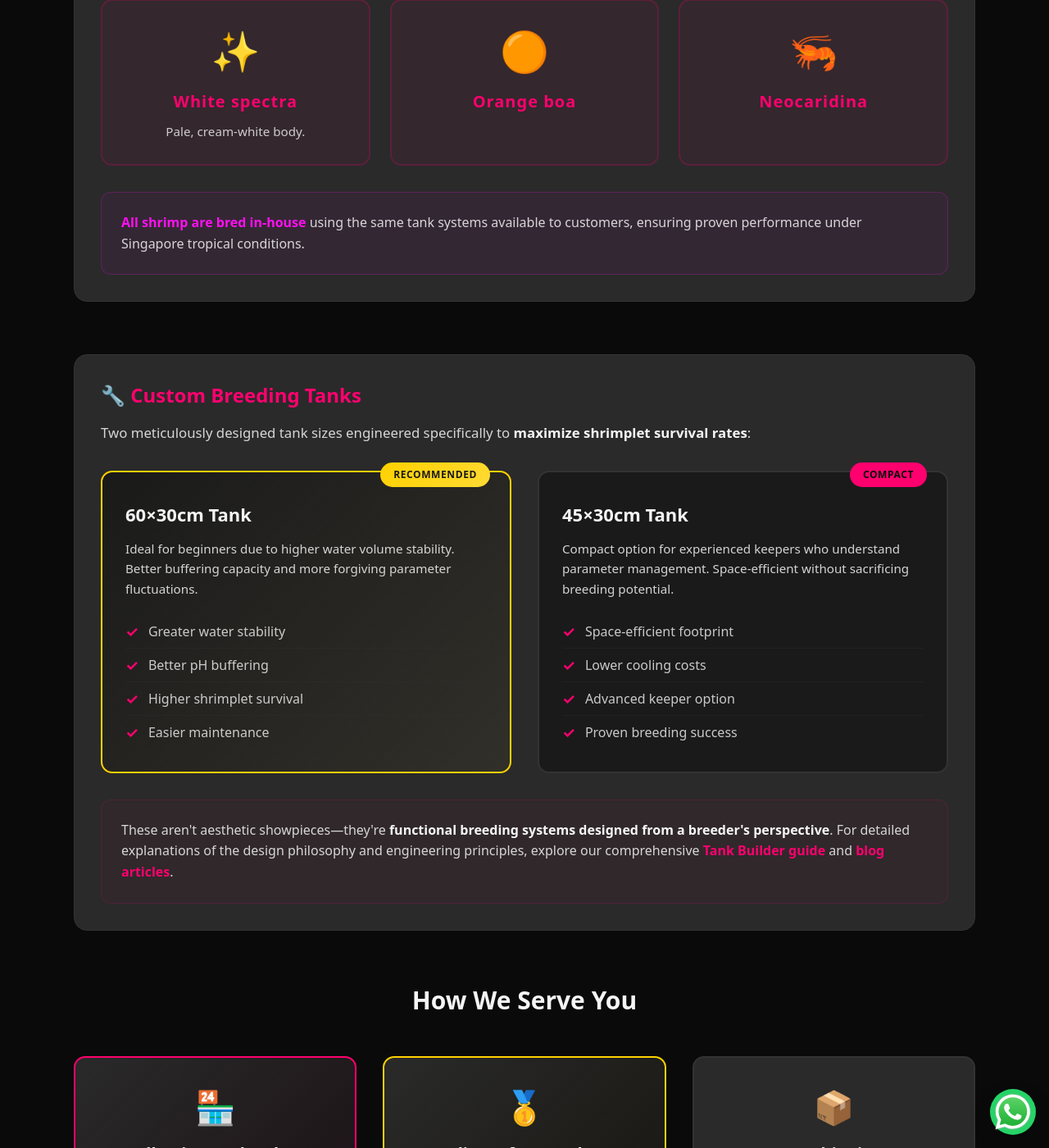
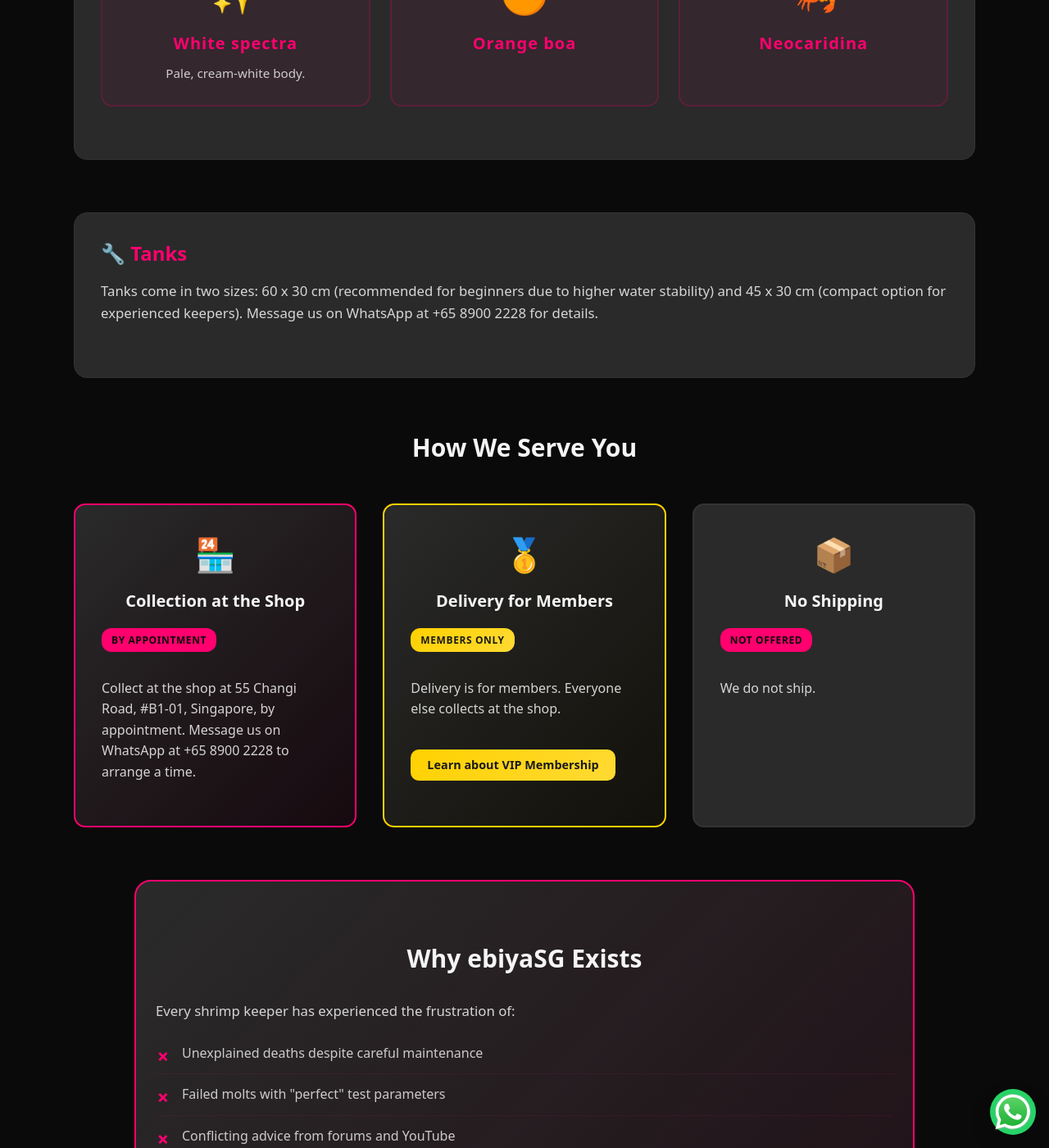
Before and after one commit to m33lucky-benny/reimagined-eureka, a Jekyll site: the page built from about.md, in a window 1280 px wide and 1400 px high, scrolled down 1527 px. Shown: the whole window at 82% size. Built offline with Jekyll 4.4.1, drawn with Linux system fonts in a browser that asks for light colours; some of the changed text lies outside the part shown.

Commit message:
about: replace the custom tank section with the two tank sizes
Title, hero line and descriptions say Singapore-based Caridina shrimp
breeder instead of custom tank builder. The tank section is now the
owner's two-size wording. Removes the in-house/proven-performance box,
the tank-building team clause and "Custom aquarium design" from the
JSON-LD.

Co-Authored-By: Claude Sonnet 5.5 <noreply@anthropic.com>

```diff
--- a/about.md
+++ b/about.md
@@ -1,14 +1,13 @@
 ---
 layout: page
-title: "About ebiyaSG – Singapore Caridina Shrimp Specialist & Custom Tank Builder | Expert Breeder"
+title: "About ebiyaSG – a Singapore-based Caridina Shrimp Breeder"
 permalink: /about/
-description: "Professional Caridina shrimp breeder in Singapore: fancy red tigers, blue king kong, white spectra and orange boa, plus Neocaridina. Custom breeding tanks designed for maximum shrimplet survival rates. Located at 55 Changi Road, #B1-01, Singapore. About 3 years old: a hobby that became a business."
+description: "Professional Caridina shrimp breeder in Singapore: fancy red tigers, blue king kong, white spectra and orange boa, plus Neocaridina. Tanks come in two sizes: 60 x 30 cm and 45 x 30 cm. Located at 55 Changi Road, #B1-01, Singapore. About 3 years old: a hobby that became a business."
 author: ebiyaSG
 image: /assets/images/green-tiger.png
 keywords:
   - caridina shrimp breeder Singapore
   - shrimp specialist Singapore
-  - custom shrimp tank builder
   - fancy red tiger shrimp Singapore
   - white spectra shrimp
   - blue king kong shrimp
@@ -23,7 +22,7 @@ keywords:
 
 # Open Graph
 og_title: "About ebiyaSG – Singapore's Caridina Shrimp Breeding Specialist"
-og_description: "Singapore Caridina breeder, about 3 years old: a hobby that became a business. Fancy red tigers, blue king kong, white spectra, orange boa and Neocaridina. Custom breeding tanks engineered for shrimplet survival. At 55 Changi Road, #B1-01, Singapore."
+og_description: "Singapore Caridina breeder, about 3 years old: a hobby that became a business. Fancy red tigers, blue king kong, white spectra, orange boa and Neocaridina. At 55 Changi Road, #B1-01, Singapore."
 og_type: website
 og_url: https://ebiya.sg/about/
 og_image: https://ebiya.sg/assets/images/green-tiger.png
@@ -32,7 +31,7 @@ og_image_alt: "ebiyaSG Caridina shrimp breeding specialist Singapore"
 # Twitter Card
 twitter_card: summary_large_image
 twitter_title: "About ebiyaSG – Singapore Caridina Shrimp Specialist"
-twitter_description: "Breeder of fancy red tigers, blue king kong, white spectra, orange boa and Neocaridina. Custom tanks for maximum shrimplet survival. About 3 years old: a hobby that became a business."
+twitter_description: "Breeder of fancy red tigers, blue king kong, white spectra, orange boa and Neocaridina. About 3 years old: a hobby that became a business."
 twitter_image: https://ebiya.sg/assets/images/green-tiger.png
 
 # Schema.org metadata
@@ -42,7 +41,7 @@ canonical_url: https://ebiya.sg/about/
 <div class="about-hero">
   <h1>About ebiya<span class="brand-sg">.SG</span></h1>
   <p class="hero-subtitle">
-    Singapore-based Caridina shrimp specialist and custom tank builder dedicated to helping
+    A Singapore-based Caridina shrimp breeder dedicated to helping
     shrimp keepers <strong>succeed where others struggle</strong>.
   </p>
 </div>
@@ -59,8 +58,8 @@ canonical_url: https://ebiya.sg/about/
 
     <p class="journey-text">
       What started as a hobby about 3 years ago has become a business, a professional breeding operation
-      built on <strong>years of hands-on experience</strong>. As a solo-run business partnered with
-      a skilled tank-building team, ebiyaSG combines the precision of specialist breeding with the
+      built on <strong>years of hands-on experience</strong>. As a solo-run business,
+      ebiyaSG combines the precision of specialist breeding with the
       practical knowledge gained from countless trial-and-error cycles.
     </p>
 
@@ -117,63 +116,14 @@ canonical_url: https://ebiya.sg/about/
         <h4>Neocaridina</h4>
       </div>
     </div>
-
-    <div class="quality-guarantee">
-      <p>
-        <strong>All shrimp are bred in-house</strong> using the same tank systems available to customers,
-        ensuring proven performance under Singapore tropical conditions.
-      </p>
-    </div>
   </div>
 
-  <!-- Custom Tanks -->
+  <!-- Tanks -->
   <div class="offering-block">
-    <h3>🔧 Custom Breeding Tanks</h3>
+    <h3>🔧 Tanks</h3>
     <p class="offering-intro">
-      Two meticulously designed tank sizes engineered specifically to
-      <strong>maximize shrimplet survival rates</strong>:
+      Tanks come in two sizes: 60 x 30 cm (recommended for beginners due to higher water stability) and 45 x 30 cm (compact option for experienced keepers). Message us on WhatsApp at +65 8900 2228 for details.
     </p>
-
-    <div class="tank-options">
-      <div class="tank-option recommended">
-        <div class="tank-badge">Recommended</div>
-        <h4>60×30cm Tank</h4>
-        <p class="tank-description">
-          Ideal for beginners due to higher water volume stability.
-          Better buffering capacity and more forgiving parameter fluctuations.
-        </p>
-        <ul class="tank-features">
-          <li>Greater water stability</li>
-          <li>Better pH buffering</li>
-          <li>Higher shrimplet survival</li>
-          <li>Easier maintenance</li>
-        </ul>
-      </div>
-
-      <div class="tank-option">
-        <div class="tank-badge">Compact</div>
-        <h4>45×30cm Tank</h4>
-        <p class="tank-description">
-          Compact option for experienced keepers who understand parameter management.
-          Space-efficient without sacrificing breeding potential.
-        </p>
-        <ul class="tank-features">
-          <li>Space-efficient footprint</li>
-          <li>Lower cooling costs</li>
-          <li>Advanced keeper option</li>
-          <li>Proven breeding success</li>
-        </ul>
-      </div>
-    </div>
-
-    <div class="tank-philosophy">
-      <p>
-        These aren't aesthetic showpieces—they're <strong>functional breeding systems designed
-        from a breeder's perspective</strong>. For detailed explanations of the design philosophy
-        and engineering principles, explore our comprehensive
-        <a href="/tank-builder/">Tank Builder guide</a> and <a href="/blog/">blog articles</a>.
-      </p>
-    </div>
   </div>
 </section>
 
@@ -332,14 +282,14 @@ canonical_url: https://ebiya.sg/about/
 <meta property="og:url" content="https://ebiya.sg/about/" />
 <meta property="og:type" content="website" />
 <meta property="og:title" content="About ebiyaSG – Singapore's Premier Caridina Shrimp Breeding Specialist" />
-<meta property="og:description" content="Singapore Caridina breeder, about 3 years old: a hobby that became a business. Fancy red tigers, blue king kong, white spectra, orange boa and Neocaridina. Custom breeding tanks engineered for maximum shrimplet survival. At 55 Changi Road, #B1-01, Singapore." />
+<meta property="og:description" content="Singapore Caridina breeder, about 3 years old: a hobby that became a business. Fancy red tigers, blue king kong, white spectra, orange boa and Neocaridina. At 55 Changi Road, #B1-01, Singapore." />
 <meta property="og:image" content="https://ebiya.sg/assets/images/green-tiger.png" />
 <meta property="og:image:alt" content="ebiyaSG premium Caridina shrimp" />
 <meta property="og:site_name" content="ebiyaSG - Singapore Shrimp Specialists" />
 
 <meta name="twitter:card" content="summary_large_image" />
 <meta name="twitter:title" content="About ebiyaSG – Singapore Caridina Shrimp Specialist" />
-<meta name="twitter:description" content="About 3 years old: a hobby that became a business. Fancy red tigers, blue king kong, white spectra, orange boa and Neocaridina. Custom tanks for shrimplet survival. At 55 Changi Road, #B1-01, Singapore." />
+<meta name="twitter:description" content="About 3 years old: a hobby that became a business. Fancy red tigers, blue king kong, white spectra, orange boa and Neocaridina. At 55 Changi Road, #B1-01, Singapore." />
 <meta name="twitter:image" content="https://ebiya.sg/assets/images/green-tiger.png" />
 
 <meta name="robots" content="index,follow,max-snippet:-1,max-image-preview:large,max-video-preview:-1" />
@@ -355,7 +305,7 @@ canonical_url: https://ebiya.sg/about/
   "@id": "https://ebiya.sg/#organization",
   "name": "ebiyaSG",
   "image": "https://ebiya.sg/assets/images/green-tiger.png",
-  "description": "Professional Caridina shrimp breeder and custom tank builder in Singapore: fancy red tigers, blue king kong, white spectra and orange boa, plus Neocaridina. About 3 years old: a hobby that became a business.",
+  "description": "Professional Caridina shrimp breeder in Singapore: fancy red tigers, blue king kong, white spectra and orange boa, plus Neocaridina. About 3 years old: a hobby that became a business.",
   "url": "https://ebiya.sg/",
   "telephone": "",
   "address": {
@@ -393,7 +343,6 @@ canonical_url: https://ebiya.sg/about/
   ],
   "knowsAbout": [
     "Caridina shrimp breeding",
-    "Custom aquarium design",
     "Shrimplet survival optimization",
     "Water parameter management",
     "Aquarium filtration systems"
@@ -460,7 +409,7 @@ canonical_url: https://ebiya.sg/about/
       "name": "What tank sizes do you recommend for Caridina breeding?",
       "acceptedAnswer": {
         "@type": "Answer",
-        "text": "ebiyaSG offers two custom breeding tank sizes: 60×30cm (recommended for beginners due to higher water stability) and 45×30cm (compact option for experienced keepers). Both are engineered specifically to maximize shrimplet survival rates under Singapore tropical conditions."
+        "text": "Tanks come in two sizes: 60 x 30 cm (recommended for beginners due to higher water stability) and 45 x 30 cm (compact option for experienced keepers). Message us on WhatsApp at +65 8900 2228 for details."
       }
     }
   ]
```
